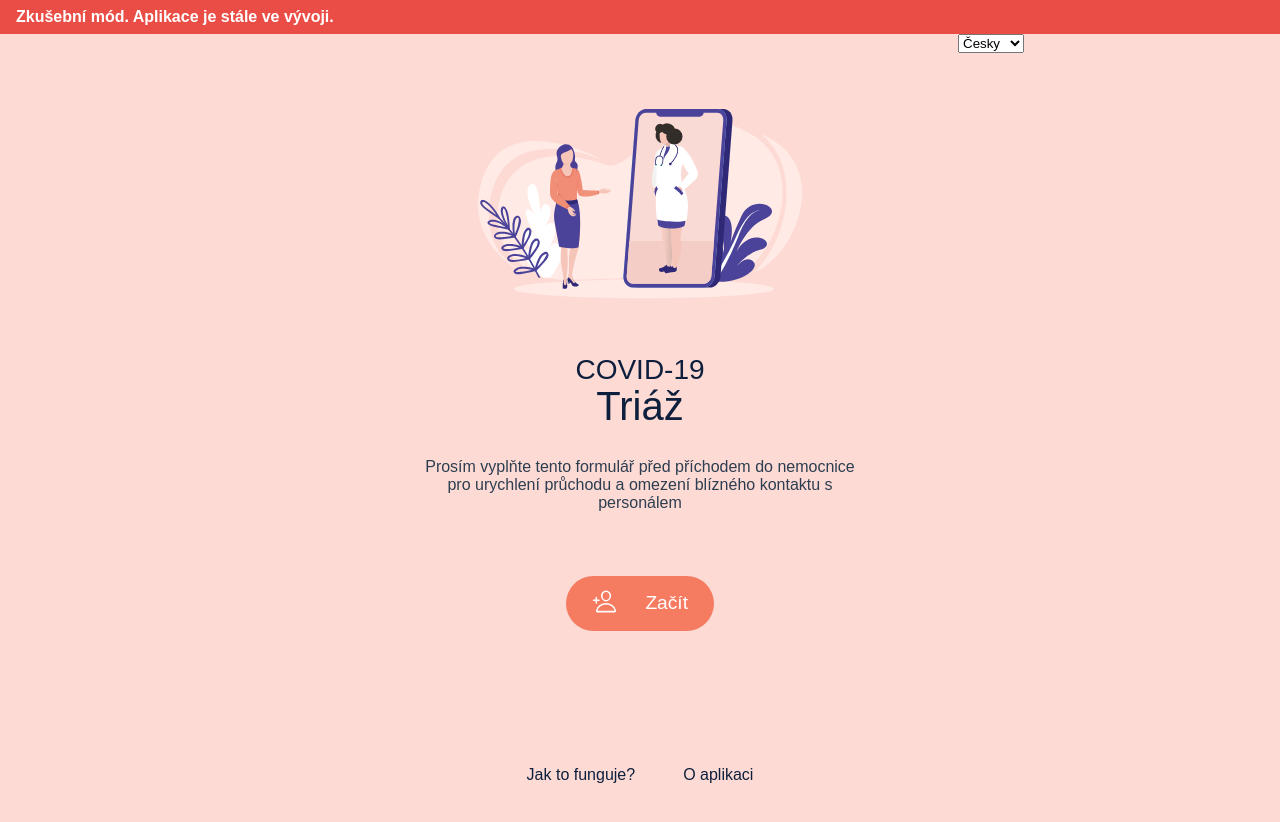
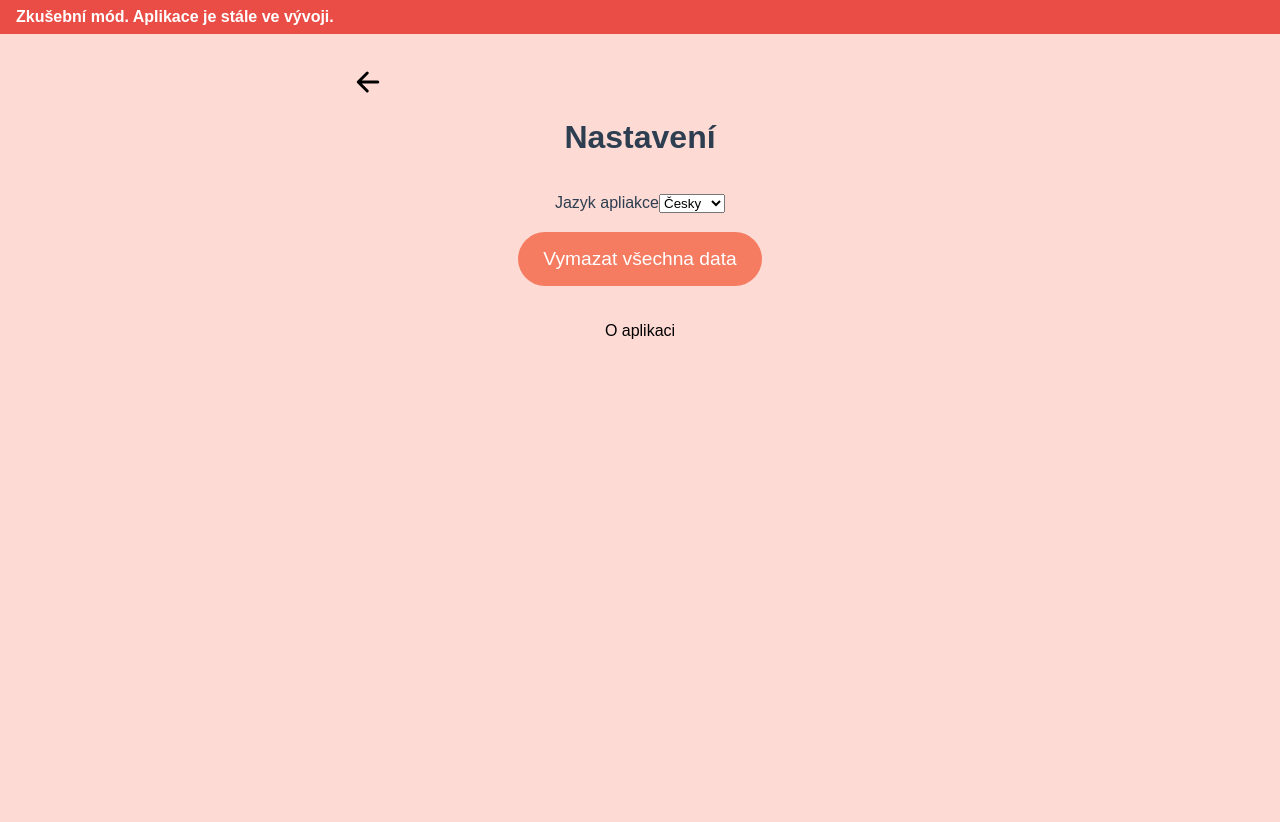
Before and after one commit to Smart-Triage/smart-triage, a Vue app: page /settings in a window 1280 px wide. Before the commit this address led to /home. Shown: the top 822 px of the page. Built offline with nearby package versions, Linux system fonts and the light colour scheme; what vue-head, vue-uuid would draw is missing.

Commit message:
Added settings page and option to delete all data

```diff
--- a/src/components/LocaleChanger.vue
+++ b/src/components/LocaleChanger.vue
@@ -1,5 +1,5 @@
 <template>
-  <div class="locale-changer">
+  <span class="locale-changer">
     <select v-model="$i18n.locale" @change="setLocale($event.target.value)">
       <option
         v-for="lang in langs"
@@ -9,7 +9,7 @@
         >{{ lang.text }}</option
       >
     </select>
-  </div>
+  </span>
 </template>
 
 <script>
--- a/src/locales/cs.json
+++ b/src/locales/cs.json
@@ -21,7 +21,7 @@
     "NOT_GOING_ALONE": "Nejdete sami?",
     "FILL_FOR_ANOTHER_PERSON": "Vyplnit pro další osobu",
     "HOW_IT_WORKS": "Jak to funguje?",
-    "ABOUT": "O aplikaci"
+    "SETTINGS": "Nastavení"
   },
   "FORM": {
     "PERSONAL_DETAILS": "Osobní informace",
@@ -87,5 +87,14 @@
   },
   "SCAN_CONFIRMATION_QR_CODE": {
     "SCAN_CONFIRMATION_QR_CODE": "Naskenujte potvrzovací QR kód od zdravotníka"
+  },
+  "SETTINGS": {
+    "SETTINGS": "Nastavení",
+    "ABOUT": "O aplikaci",
+    "APP_LANGUAGE": "Jazyk apliakce",
+    "DELETE_ALL_DATA": "Vymazat všechna data"
+  },
+  "ALERT": {
+    "DELETE_ALL_DATA": "Vymazat všechna data? Tu operaci není možné vrátit."
   }
 }
--- a/src/locales/en.json
+++ b/src/locales/en.json
@@ -21,7 +21,7 @@
     "NOT_GOING_ALONE": "Not going alone?",
     "FILL_FOR_ANOTHER_PERSON": "Fill for another person",
     "HOW_IT_WORKS": "How it works?",
-    "ABOUT": "About this app"
+    "SETTINGS": "Settings"
   },
   "FORM": {
     "PERSONAL_DETAILS": "Personal details",
@@ -87,5 +87,14 @@
   },
   "SCAN_CONFIRMATION_QR_CODE": {
     "SCAN_CONFIRMATION_QR_CODE": "Scan confirmation code from hospital employee"
+  },
+  "SETTINGS": {
+    "SETTINGS": "Settings",
+    "ABOUT": "About this app",
+    "APP_LANGUAGE": "Language",
+    "DELETE_ALL_DATA": "Delete all data"
+  },
+  "ALERT": {
+    "DELETE_ALL_DATA": "Delete all app data? This operation cannot be reversed."
   }
 }
--- a/src/router/index.js
+++ b/src/router/index.js
@@ -101,7 +101,18 @@ const router = new Router({
       name: 'how-it-works',
       component: () =>
         import(
-          /* webpackChunkName: "client-chunk-about" */ '@/views/HowItWorks.vue'
+          /* webpackChunkName: "client-chunk-settings" */ '@/views/HowItWorks.vue'
+        ),
+      meta: {
+        authNotRequired: true
+      }
+    },
+    {
+      path: '/settings',
+      name: 'settings',
+      component: () =>
+        import(
+          /* webpackChunkName: "client-chunk-settings" */ '@/views/Settings.vue'
         ),
       meta: {
         authNotRequired: true
@@ -112,7 +123,7 @@ const router = new Router({
       name: 'about',
       component: () =>
         import(
-          /* webpackChunkName: "client-chunk-about" */ '@/views/About.vue'
+          /* webpackChunkName: "client-chunk-settings" */ '@/views/About.vue'
         ),
       meta: {
         authNotRequired: true
@@ -136,23 +147,6 @@ const router = new Router({
     //   meta: {
     //     authNotRequired: true
     //   }
-    // },
-    // {
-    //   path: '/products',
-    //   name: 'products',
-    //   component: () =>
-    //     import(
-    //       /* webpackChunkName: "client-chunk-products" */ '@/views/Products.vue'
-    //     )
-    // },
-    // {
-    //   path: '/products/:id',
-    //   name: 'product',
-    //   props: true,
-    //   component: () =>
-    //     import(
-    //       /* webpackChunkName: "client-chunk-product-details" */ '@/views/Product.vue'
-    //     )
     // },
     { path: '*', redirect: '/home' }
   ]
--- a/src/views/About.vue
+++ b/src/views/About.vue
@@ -1,7 +1,7 @@
 <template>
   <div class="container">
     <div class="top-buttons">
-      <router-link class="icon-button" to="/home"
+      <router-link class="icon-button" to="/settings"
         ><ion-icon name="arrow-back-outline" size="large"></ion-icon
       ></router-link>
     </div>
--- a/src/views/Home.vue
+++ b/src/views/Home.vue
@@ -1,8 +1,5 @@
 <template>
   <div class="page-wrapper">
-    <div class="top-buttons">
-      <LocaleChanger></LocaleChanger>
-    </div>
     <div class="home-page-top-img">
       <img src="@/assets/img/home-page-welcome-img.png" alt="" />
     </div>
@@ -37,8 +34,8 @@
       <router-link class="home-page-link" to="/how-it-works">{{
         $t('HOME.HOW_IT_WORKS')
       }}</router-link>
-      <router-link class="home-page-link" to="/about">{{
-        $t('HOME.ABOUT')
+      <router-link class="home-page-link" to="/settings">{{
+        $t('HOME.SETTINGS')
       }}</router-link>
     </div>
   </div>
@@ -47,12 +44,10 @@
 <script>
 import { mapState, mapActions } from 'vuex'
 import PatientList from '@/components/PatientList'
-import LocaleChanger from '@/components/LocaleChanger'
 
 export default {
   components: {
-    PatientList,
-    LocaleChanger
+    PatientList
   },
   head() {
     return {
@@ -173,10 +168,4 @@ ion-icon {
     }
   }
 }
-
-.top-buttons {
-  width: 100%;
-  display: flex;
-  justify-content: flex-end;
-}
 </style>
--- /dev/null
+++ b/src/views/Settings.vue
@@ -0,0 +1,63 @@
+<template>
+  <div class="container">
+    <div class="top-buttons">
+      <router-link class="icon-button" to="/home"
+        ><ion-icon name="arrow-back-outline" size="large"></ion-icon
+      ></router-link>
+    </div>
+    <h1>{{ $t('SETTINGS.SETTINGS') }}</h1>
+
+    <p>{{ $t('SETTINGS.APP_LANGUAGE') }}<LocaleChanger></LocaleChanger></p>
+
+    <button class="link btn-primary" @click="deleteAllData">
+      {{ $t('SETTINGS.DELETE_ALL_DATA') }}
+    </button>
+
+    <router-link class="about-link" to="/about">{{
+      $t('SETTINGS.ABOUT')
+    }}</router-link>
+  </div>
+</template>
+
+<script>
+import LocaleChanger from '@/components/LocaleChanger'
+
+export default {
+  components: {
+    LocaleChanger
+  },
+  methods: {
+    deleteAllData() {
+      // eslint-disable-next-line no-alert
+      const r = window.confirm(this.$t('ALERT.DELETE_ALL_DATA'))
+      if (r === true) {
+        localStorage.removeItem('vuex')
+        window.location.reload()
+      }
+    }
+  }
+}
+</script>
+
+<style lang="scss" scoped>
+@import '@/theme/variables.scss';
+@import '@/theme/general.scss';
+
+.container {
+  display: flex;
+  flex-direction: column;
+  align-items: center;
+  padding: 2rem;
+  max-width: 40rem;
+  margin: 0 auto;
+
+  .top-buttons {
+    width: 100%;
+    display: flex;
+  }
+}
+
+.about-link {
+  margin-top: 2rem;
+}
+</style>
```
